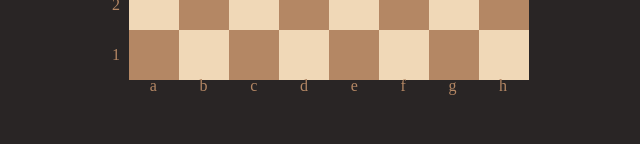
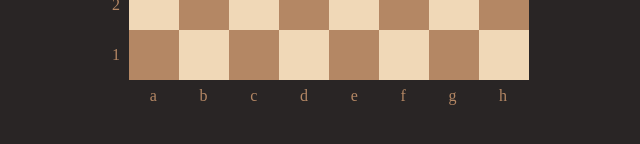
Before and after one commit to utkxrsh17/chess, a React (Vite) app: page / in a window 1280 px wide. Shown: the part 360-504 px from the top of the page, without its empty margins (324-964 px from the left). Built offline with nearby package versions, Linux system fonts and the light colour scheme.

Commit message:
padding in files

```diff
--- a/src/components/board/bits/Files.css
+++ b/src/components/board/bits/Files.css
@@ -5,4 +5,5 @@
     justify-content: space-around;
     color: var(--dark-tile);
     height: calc(0.25*var(--tile-size));
+    padding-top: 20px;
  }
```
